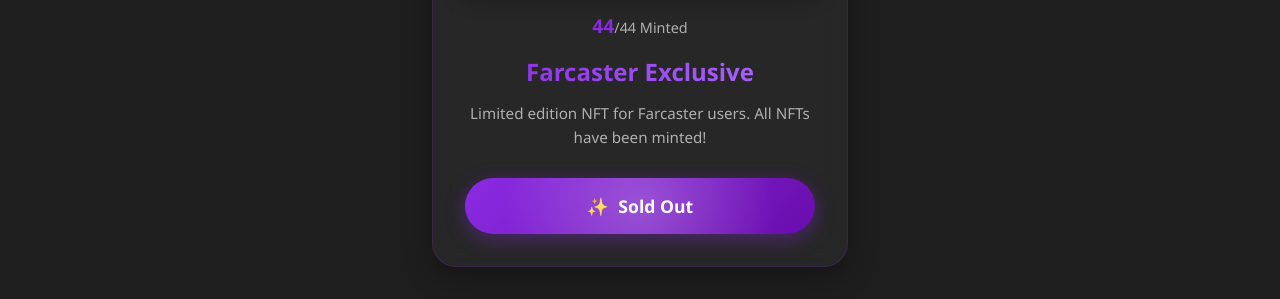
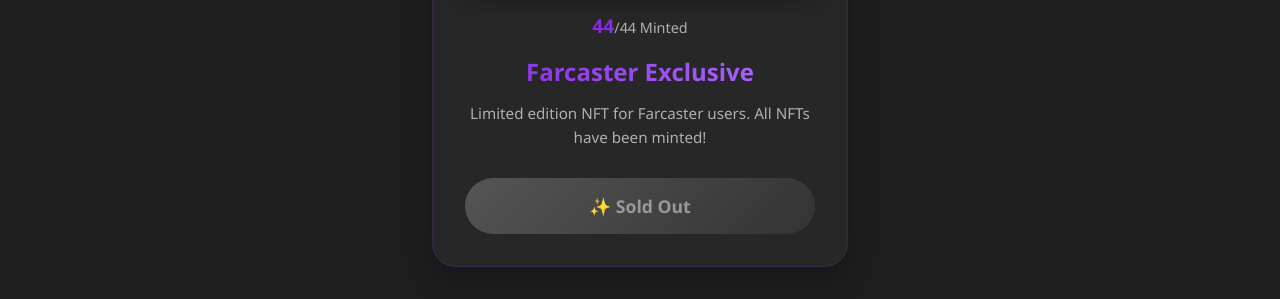
Before and after one commit to Fredrickadler/TESTBA_deepseek, a plain HTML site: page index.html in a window 1280 px wide. Shown: the part 501-800 px from the top of the page. Drawn offline with Linux system fonts and the light colour scheme.

Commit message:
Update styles.css

```diff
--- a/css/styles.css
+++ b/css/styles.css
@@ -1,4 +1,4 @@
-/* تنظیمات پایه */
+/* Base Styles */
 :root {
     --farcaster-purple: #8a2be2;
     --dark-bg: #1e1e1e;
@@ -11,17 +11,16 @@
     margin: 0;
     padding: 0;
     box-sizing: border-box;
-    font-family: 'Vazir', 'Segoe UI', sans-serif;
+    font-family: 'Segoe UI', system-ui, sans-serif;
 }
 
 body {
     background: var(--dark-bg);
     color: var(--text-light);
     min-height: 100vh;
-    overflow-x: hidden;
 }
 
-/* هدر برنامه */
+/* Header */
 .app-header {
     display: flex;
     justify-content: space-between;
@@ -63,7 +62,7 @@
     box-shadow: 0 0 15px rgba(138, 43, 226, 0.4);
 }
 
-/* بخش اصلی */
+/* Main Content */
 .app-main {
     padding: 1.5rem;
     display: flex;
@@ -85,7 +84,7 @@
     overflow: hidden;
 }
 
-/* تصویر NFT */
+/* NFT Image */
 .nft-image-wrapper {
     position: relative;
     margin-bottom: 1.5rem;
@@ -101,7 +100,7 @@
 }
 
 .nft-preview:hover {
-    transform: scale(1.02) rotate(-1deg);
+    transform: scale(1.02);
 }
 
 .nft-glow-effect {
@@ -121,7 +120,7 @@
     100% { opacity: 0.7; }
 }
 
-/* ستاره‌های شناور */
+/* Floating Stars */
 .floating-stars {
     position: absolute;
     top: 0;
@@ -141,7 +140,7 @@
     100% { transform: translateY(-100px) rotate(360deg); opacity: 0; }
 }
 
-/* اطلاعات NFT */
+/* NFT Details */
 .nft-details {
     text-align: center;
 }
@@ -173,44 +172,21 @@
     margin-bottom: 1.8rem;
 }
 
-/* دکمه مینت */
+/* Mint Button */
 .mint-cta {
-    background: linear-gradient(135deg, var(--farcaster-purple) 0%, #6a0dad 100%);
-    color: white;
+    background: linear-gradient(135deg, #555 0%, #333 100%);
+    color: #999;
     border: none;
     padding: 1rem;
     width: 100%;
     border-radius: 2rem;
     font-weight: 600;
     font-size: 1.1rem;
-    cursor: pointer;
-    display: flex;
-    align-items: center;
-    justify-content: center;
-    gap: 0.6rem;
+    cursor: not-allowed;
     position: relative;
-    overflow: hidden;
-    transition: all 0.3s ease;
-    box-shadow: 0 5px 20px rgba(138, 43, 226, 0.4);
-}
-
-.mint-cta:hover {
-    transform: translateY(-3px);
-    box-shadow: 0 8px 25px rgba(138, 43, 226, 0.6);
+    box-shadow: none;
 }
 
 .mint-pulse {
-    position: absolute;
-    width: 100%;
-    height: 100%;
-    background: radial-gradient(circle, rgba(255, 255, 255, 0.8) 0%, transparent 70%);
-    border-radius: 2rem;
-    animation: pulse-effect 2s infinite;
-    opacity: 0;
+    display: none;
 }
-
-@keyframes pulse-effect {
-    0% { transform: scale(0.8); opacity: 0; }
-    50% { opacity: 0.3; }
-    100% { transform: scale(1.2); opacity: 0; }
-}
```
